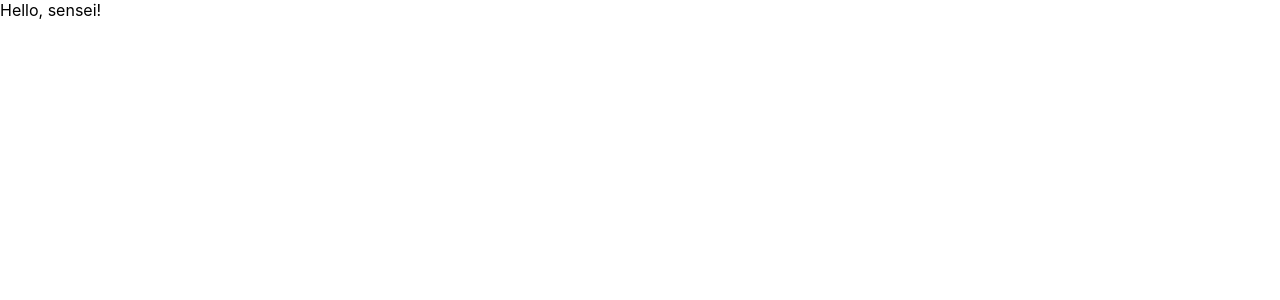
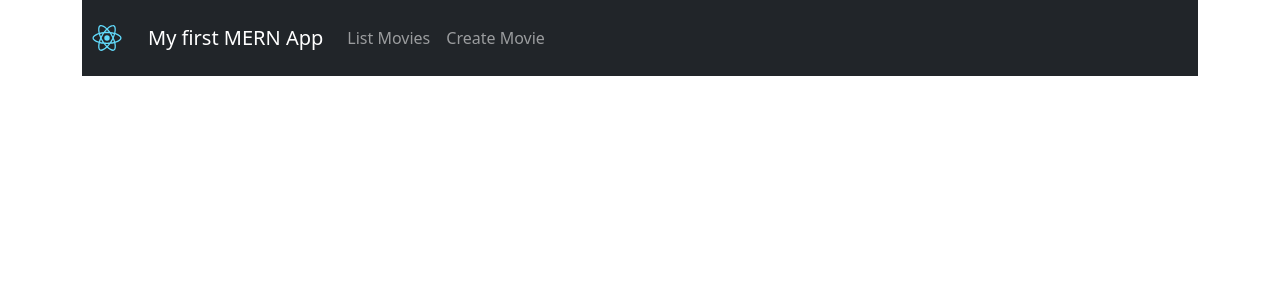
Before and after one commit to R1CKYS3NS31/sensei_mern, a React (Create React App) app in the folder front-end/: page / in a window 1280 px wide. Shown: the top 300 px of the page. Built offline with nearby package versions, Linux system fonts and the light colour scheme.

Commit message:
app/Index commit

```diff
--- a/front-end/public/index.html
+++ b/front-end/public/index.html
@@ -12,7 +12,7 @@
 
     <link rel="manifest" href="%PUBLIC_URL%/manifest.json" />
 
-    <title>Sensei Ecommerce</title>
+    <title>Sensei MERN Movies App</title>
   </head>
   <body>
 
--- a/front-end/src/app/index.jsx
+++ b/front-end/src/app/index.jsx
@@ -1,10 +1,15 @@
+import React from "react";
+import {BrowserRouter as Router} from 'react-router-dom'
+
+import NavBar from '../components/NavBar'
+
+import 'bootstrap/dist/css/bootstrap.min.css'
+
 function App() {
   return (
-    <div className="App">
-      <header className="App-header">
-       Hello, sensei!
-      </header>
-    </div>
+    <Router>
+      <NavBar/>
+    </Router>
   );
 }
 
--- a/front-end/src/components/Index.jsx
+++ b/front-end/src/components/Index.jsx
@@ -0,0 +1,5 @@
+import Links from './components/Links';
+import Logo from './components/Logo';
+import NavBar from './components/NavBar';
+
+export {Links,Logo,NavBar}
--- a/front-end/src/components/Links.jsx
+++ b/front-end/src/components/Links.jsx
@@ -1,4 +1,4 @@
-import React, { Comment } from "react";
+import React, { Component } from "react";
 import { Link } from "react-router-dom";
 import styled from "styled-components";
 
--- a/front-end/src/components/Logo.jsx
+++ b/front-end/src/components/Logo.jsx
@@ -5,11 +5,13 @@ const Wrapper = styled.a.attrs({
     className: 'navbar-brand'
 })``
 
+import logo from './logo.svg'
+
 class Logo extends Component{
     render(){
         return(
             <Wrapper href = 'https://sambarros.com'>
-                <img alt="sambarros.com" width={50} height={50}/>
+                <img src={logo} alt="sambarros.com" width={50} height={50}/>
             </Wrapper>
         )
     }
--- a/front-end/src/components/NavBar.jsx
+++ b/front-end/src/components/NavBar.jsx
@@ -0,0 +1,28 @@
+import React, { Component } from 'react'
+import styled from 'styled-components'
+
+import Logo from './Logo'
+import Links from './Links'
+
+const Container = styled.div.attrs({
+    className:'container'
+})``
+
+const Nav = styled.nav.attrs({
+    className: 'navbar navbar-expand-lg navbar-dark bg-dark'
+})`
+    margin-bottom : 20px
+`
+
+export default class NavBar extends Component {
+  render() {
+    return (
+      <Container>
+          <Nav>
+              <Logo/>
+              <Links/>
+          </Nav>
+      </Container>
+    )
+  }
+}
```
Also changed, not shown: front-end/src/components/logo.svg (added).
